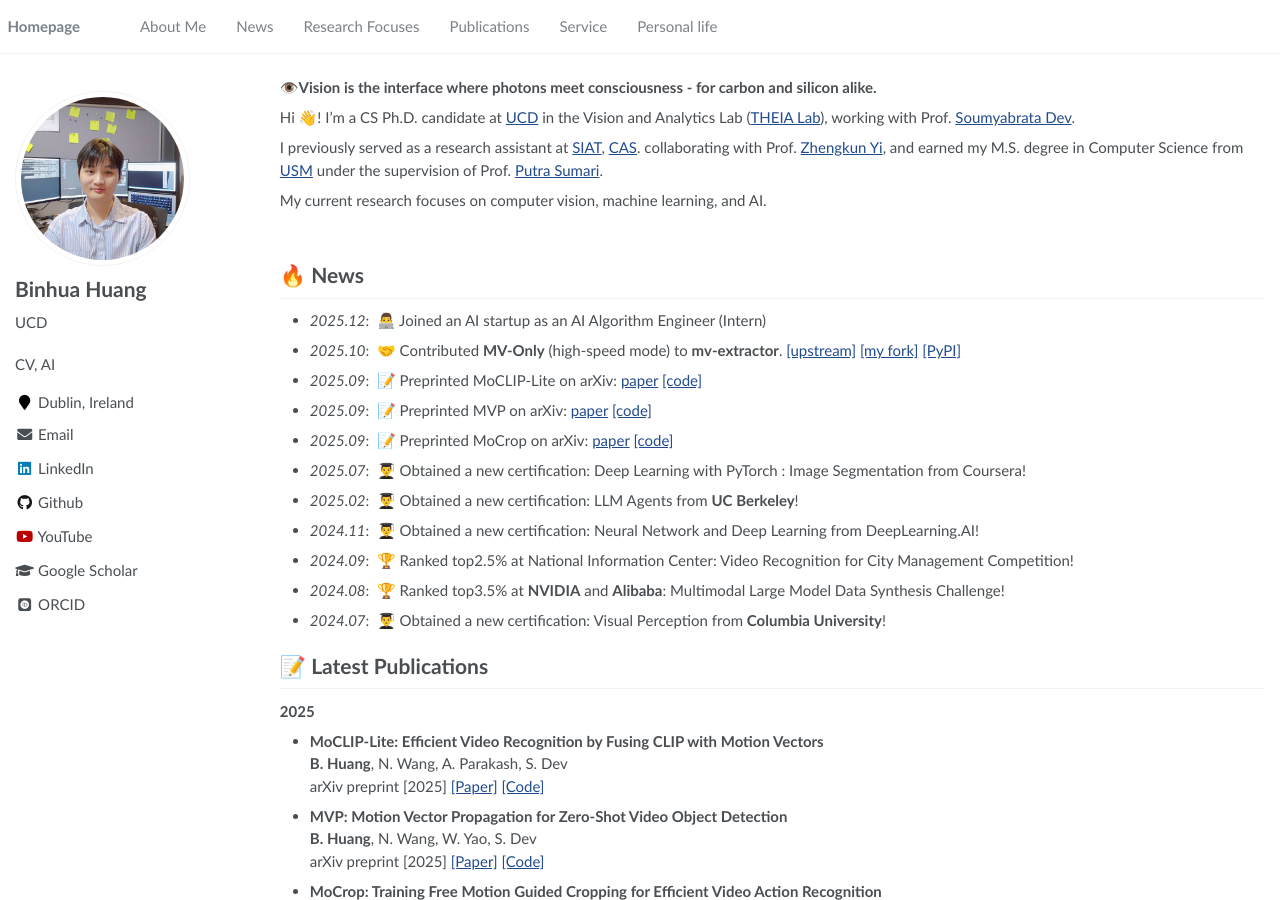
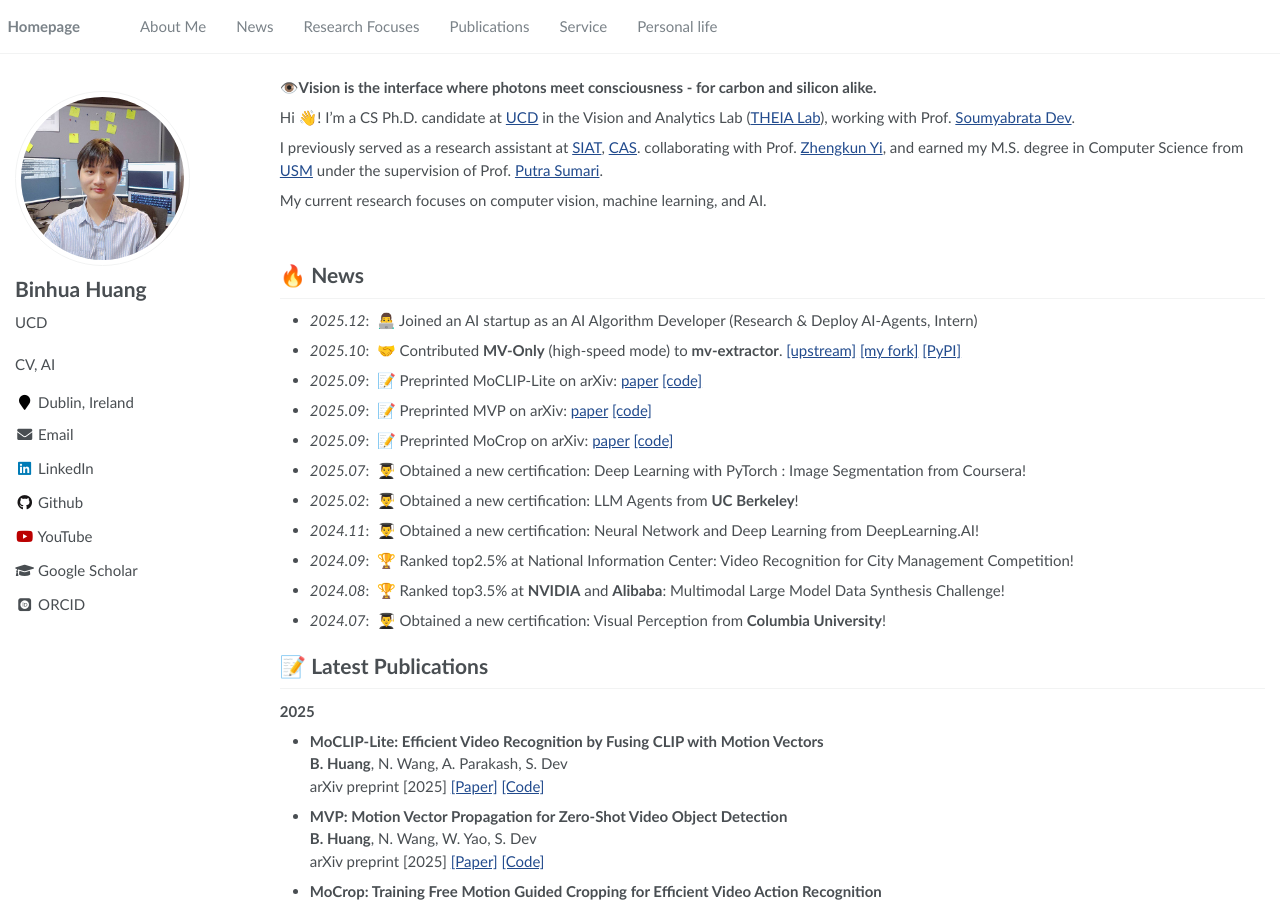
Before and after one commit to microa/microa.github.io, a Jekyll site: the page built from _pages/about.md, in a window 1280 px wide and 900 px high. Built offline with Jekyll 4.4.1, drawn with Linux system fonts in a browser that asks for light colours; some web fonts are replaced.

Commit message:
Update about.md

```diff
--- a/_pages/about.md
+++ b/_pages/about.md
@@ -35,7 +35,7 @@ My current research focuses on computer vision, machine learning, and AI.
 
 
 # 🔥 News
-- *2025.12*: &nbsp;👨‍💻 Joined an AI startup as an AI Algorithm Engineer (Intern)
+- *2025.12*: &nbsp;👨‍💻 Joined an AI startup as an AI Algorithm Developer (Research & Deploy AI-Agents, Intern)
 - *2025.10*: &nbsp;🤝 Contributed **MV-Only** (high-speed mode) to **mv-extractor**. [[upstream]](https://github.com/LukasBommes/mv-extractor) [[my fork]](https://github.com/microa/hs-mv-extractor) [[PyPI]](https://pypi.org/project/motion-vector-extractor/)
 - *2025.09*: &nbsp;📝 Preprinted MoCLIP-Lite on arXiv: [paper](https://arxiv.org/abs/2509.17084) [[code]](https://github.com/microa/MoCLIP-Lite)
 - *2025.09*: &nbsp;📝 Preprinted MVP on arXiv: [paper](https://arxiv.org/abs/2509.18388) [[code]](https://github.com/microa/MVP)
```
